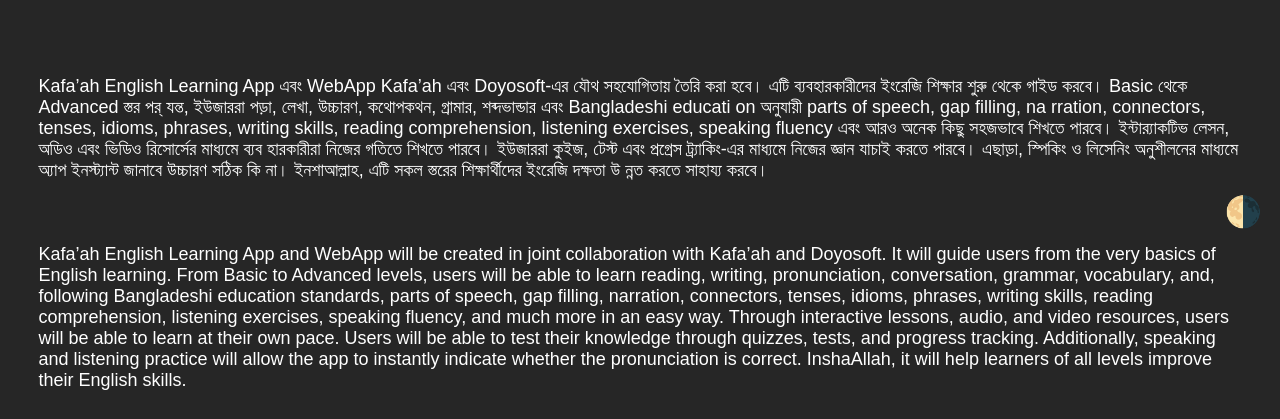
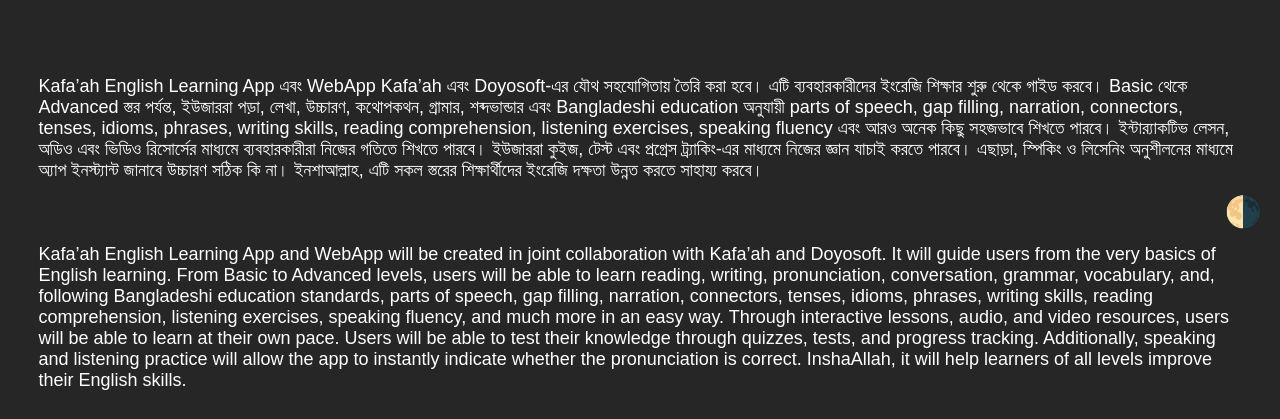
Before and after one commit to npsgaibandha/kafaah, a plain HTML site: page ela/index.html in a window 1280 px wide. Shown: the part 533-952 px from the top of the page. Drawn offline with Linux system fonts and the light colour scheme.

Commit message:
description crrecy

```diff
--- a/app.js
+++ b/app.js
@@ -35,7 +35,7 @@ footer.innerHTML = `<div class="logos">
 				<ul>
 					<li><a href="about/index.html">About </a></li>
 					<li><a href="">Team Members</a></li>
-					<li><a href="https://forms.gle/Az2hgLr8bcEZQgns6">Join us</a></li>
+					<li><a href="">Join us</a></li>
 					<li><a href="projects/index.html">Project Info</a></li>
 					<li><a href="">Contact</a></li>
 				</ul>
@@ -138,5 +138,4 @@ dark.addEventListener('click',()=>{
 	}else{
 		localStorage.setItem('theme','light')
 	}
-
 })
--- a/ela/index.html
+++ b/ela/index.html
@@ -20,18 +20,7 @@
     </div>
 <div class="disa">
     <h2>Discription</h2>
-    <p>Kafa’ah English Learning App এবং WebApp Kafa’ah এবং Doyosoft-এর যৌথ সহযোগিতায় তৈরি করা
-হবে। এটি ব্যবহারকারীদের ইংরেজি শিক্ষার শুরু
-থেকে গাইড করবে। Basic থেকে Advanced স্তর পর্
-যন্ত, ইউজাররা পড়া, লেখা, উচ্চারণ, কথোপকথন,
-গ্রামার, শব্দভান্ডার এবং Bangladeshi educati
-on অনুযায়ী parts of speech, gap filling, na
-rration, connectors, tenses, idioms, phrases, writing skills, reading comprehension, listening exercises, speaking fluency এবং আরও অনেক কিছু সহজভাবে শিখতে পারবে। ইন্টার‍্যাকটিভ
- লেসন, অডিও এবং ভিডিও রিসোর্সের মাধ্যমে ব্যব
-হারকারীরা নিজের গতিতে শিখতে পারবে। ইউজাররা কুইজ, টেস্ট এবং প্রগ্রেস ট্র্যাকিং-এর মাধ্যমে
- নিজের জ্ঞান যাচাই করতে পারবে। এছাড়া, স্পিকিং ও লিসেনিং অনুশীলনের মাধ্যমে অ্যাপ ইনস্ট্যান্ট জানাবে উচ্চারণ সঠিক কি না। ইনশাআল্লাহ,
-এটি সকল স্তরের শিক্ষার্থীদের ইংরেজি দক্ষতা উ
-ন্নত করতে সাহায্য করবে।
+    <p>Kafa’ah English Learning App এবং WebApp Kafa’ah এবং Doyosoft-এর যৌথ সহযোগিতায় তৈরি করা হবে। এটি ব্যবহারকারীদের ইংরেজি শিক্ষার শুরু থেকে গাইড করবে। Basic থেকে Advanced স্তর পর্যন্ত, ইউজাররা পড়া, লেখা, উচ্চারণ, কথোপকথন, গ্রামার, শব্দভান্ডার এবং Bangladeshi education অনুযায়ী parts of speech, gap filling, narration, connectors, tenses, idioms, phrases, writing skills, reading comprehension, listening exercises, speaking fluency এবং আরও অনেক কিছু সহজভাবে শিখতে পারবে। ইন্টার‍্যাকটিভ লেসন, অডিও এবং ভিডিও রিসোর্সের মাধ্যমে ব্যবহারকারীরা নিজের গতিতে শিখতে পারবে। ইউজাররা কুইজ, টেস্ট এবং প্রগ্রেস ট্র্যাকিং-এর মাধ্যমে নিজের জ্ঞান যাচাই করতে পারবে। এছাড়া, স্পিকিং ও লিসেনিং অনুশীলনের মাধ্যমে অ্যাপ ইনস্ট্যান্ট জানাবে উচ্চারণ সঠিক কি না। ইনশাআল্লাহ, এটি সকল স্তরের শিক্ষার্থীদের ইংরেজি দক্ষতা উন্নত করতে সাহায্য করবে।
 <br><br><br><br>
 
 Kafa’ah English Learning App and WebApp will be created in joint collaboration with Kafa’ah and Doyosoft. It will guide users from the very basics of English learning. From Basic to Advanced levels, users will be able to learn reading, writing, pronunciation, conversation, grammar, vocabulary, and, following Bangladeshi education standards, parts of speech, gap filling, narration, connectors, tenses, idioms, phrases, writing skills, reading comprehension, listening exercises, speaking fluency, and much more in an easy way. Through interactive lessons, audio, and video resources, users will be able to learn at their own pace. Users will be able to test their knowledge through quizzes, tests, and progress tracking. Additionally, speaking and listening practice will allow the app to instantly indicate whether the pronunciation is correct. InshaAllah, it will help learners of all levels improve their English skills.
--- a/script.js
+++ b/script.js
@@ -35,7 +35,7 @@ footer.innerHTML = `<div class="logos">
 				<ul>
 					<li><a href="../about/index.html">About </a></li>
 					<li><a href="">Team Members</a></li>
-					<li><a href="https://forms.gle/Az2hgLr8bcEZQgns6">Join us</a></li>
+					<li><a href="">Join us</a></li>
 					<li><a href="../projects/index.html">Project Info</a></li>
 					<li><a href="">Contact</a></li>
 				</ul>
@@ -141,5 +141,4 @@ drk.addEventListener('click',()=>{
 // 	}else{
 // 		localStorage.setItem('theme','light')
 // 	}
-
 // })
```
Also changed, not shown: home/index.html (+1 -1 lines), index.html (+1 -1 lines), qwa/index.html (+1 -5 lines).
